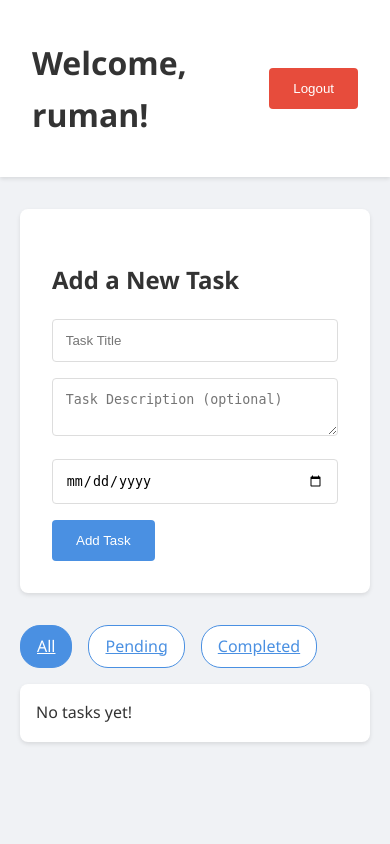
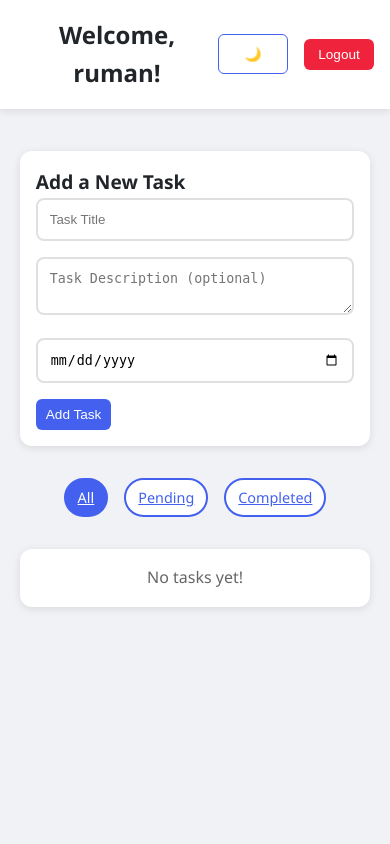
Before and after one commit to Ruman03/Django-Todo-Project, a Django app: page /todo/ in a window 390 px wide. Run offline with Django 5.2, Linux system fonts and the light colour scheme; a user stored in the database is signed in; data comes from the database, SQL or seed files in the repository; both versions use the stored data as it was after the commit.

Commit message:
Final Update

```diff
--- a/todo/static/todo/style.css
+++ b/todo/static/todo/style.css
@@ -1,67 +1,144 @@
 :root {
-    --primary-color: #4a90e2;
-    --secondary-color: #f5f5f5;
+    --primary-color: #4361ee;
+    --secondary-color: #3f37c9;
     --text-color: #333;
-    --danger-color: #e74c3c;
+    --danger-color: #ef233c;
     --success-color: #2ecc71;
+    --light-color: #f8f9fa;
+    --dark-color: #212529;
+    --shadow: 0 2px 8px rgba(0, 0, 0, 0.1);
+    --transition: all 0.3s ease;
+}
+
+* {
+    margin: 0;
+    padding: 0;
+    box-sizing: border-box;
 }
 
 body {
     font-family: 'Segoe UI', Arial, sans-serif;
     line-height: 1.6;
-    margin: 0;
-    padding: 0;
     background-color: #f0f2f5;
-    color: var(--text-color);
+    color: var(--dark-color);
+    min-height: 100vh;
 }
 
 .container {
-    max-width: 800px;
-    margin: 2rem auto;
-    padding: 0 20px;
+    width: 90%;
+    max-width: 1200px;
+    margin: 0 auto;
+    padding: 20px;
 }
 
 .header {
-    background-color: white;
-    padding: 1rem 2rem;
-    box-shadow: 0 2px 4px rgba(0,0,0,0.1);
+    background: white;
+    padding: 1rem;
+    box-shadow: var(--shadow);
+    position: sticky;
+    top: 0;
+    z-index: 1000;
     margin-bottom: 2rem;
     display: flex;
     justify-content: space-between;
     align-items: center;
 }
 
+.header-right {
+    display: flex;
+    gap: 1rem;
+    align-items: center;
+}
+
 .task-form {
     background: white;
     padding: 2rem;
-    border-radius: 8px;
-    box-shadow: 0 2px 4px rgba(0,0,0,0.1);
+    border-radius: 12px;
+    box-shadow: var(--shadow);
     margin-bottom: 2rem;
+    transition: var(--transition);
+}
+
+.task-form:hover {
+    transform: translateY(-2px);
 }
 
 .task-list {
+    display: grid;
+    grid-template-columns: repeat(auto-fill, minmax(300px, 1fr));
+    gap: 1.5rem;
+    padding: 0;
     list-style: none;
-    padding: 0;
+    width: 100%;
+}
+
+.task-list.single-task {
+    grid-template-columns: minmax(300px, 600px);
+    justify-content: center;
 }
 
 .task-item {
     background: white;
-    padding: 1rem;
-    margin-bottom: 1rem;
-    border-radius: 8px;
-    box-shadow: 0 2px 4px rgba(0,0,0,0.1);
+    padding: 1.5rem;
+    border-radius: 12px;
+    box-shadow: var(--shadow);
+    transition: var(--transition);
+    animation: fadeIn 0.3s ease-out;
+    height: 100%;
     display: flex;
-    justify-content: space-between;
-    align-items: center;
+    flex-direction: column;
+}
+
+.task-item-content {
+    display: flex;
+    flex-direction: column;
+    gap: 1rem;
+    height: 100%;
 }
 
 .task-content {
     flex-grow: 1;
+    display: flex;
+    flex-direction: column;
+    gap: 0.5rem;
+}
+
+.task-title {
+    font-size: 1.1rem;
+    color: var(--dark-color);
+    margin-bottom: 0.5rem;
+    font-weight: 600;
+}
+
+.task-description {
+    color: #666;
+    margin-bottom: 0.5rem;
+    line-height: 1.4;
+}
+
+.task-due-date {
+    display: block;
+    color: #888;
+    font-size: 0.85rem;
+    margin-top: 0.5rem;
 }
 
 .task-actions {
     display: flex;
-    gap: 0.5rem;
+    gap: 0.5rem;  /* Reduced gap */
+    flex-wrap: nowrap;  /* Prevent wrapping */
+    justify-content: center;
+    margin-top: auto;
+    padding-top: 1rem;
+    border-top: 1px solid #eee;
+    width: 100%;
+}
+
+.task-item-empty {
+    text-align: center;
+    color: #666;
+    padding: 2rem;
+    grid-column: 1 / -1;
 }
 
 input[type="text"],
@@ -69,65 +146,86 @@ input[type="password"],
 input[type="date"],
 textarea {
     width: 100%;
-    padding: 0.8rem;
+    padding: 12px;
     margin-bottom: 1rem;
-    border: 1px solid #ddd;
-    border-radius: 4px;
-    box-sizing: border-box;
+    border: 2px solid #e0e0e0;
+    border-radius: 8px;
+    transition: var(--transition);
+}
+
+input:focus,
+textarea:focus {
+    outline: none;
+    border-color: var(--primary-color);
+    box-shadow: 0 0 0 3px rgba(67, 97, 238, 0.1);
 }
 
 .btn {
-    padding: 0.8rem 1.5rem;
+    padding: 8px 12px;  /* Reduced padding */
     border: none;
-    border-radius: 4px;
+    border-radius: 6px;
     cursor: pointer;
     font-weight: 500;
-    transition: opacity 0.2s;
+    transition: var(--transition);
+    text-decoration: none;
+    display: inline-block;
+    font-size: 0.9rem;
+    text-align: center;
+    min-width: 80px;   /* Reduced minimum width */
+    max-width: 120px;  /* Reduced maximum width */
+    white-space: nowrap;  /* Prevent text wrapping */
 }
 
 .btn:hover {
-    opacity: 0.9;
+    transform: translateY(-2px);
+    box-shadow: var(--shadow);
 }
 
-.btn-primary {
-    background-color: var(--primary-color);
-    color: white;
-}
+.btn-primary { background: var(--primary-color); color: white; }
+.btn-danger { background: var(--danger-color); color: white; }
+.btn-success { background: var(--success-color); color: white; }
 
-.btn-danger {
-    background-color: var(--danger-color);
-    color: white;
-}
-
-.btn-success {
-    background-color: var(--success-color);
-    color: white;
+.btn-theme {
+    background: transparent;
+    border: 1px solid var(--primary-color);
+    font-size: 1.2rem;
+    padding: 8px 12px;
+    min-width: auto;
+    width: 40px;
+    height: 40px;
+    display: flex;
+    align-items: center;
+    justify-content: center;
 }
 
 .filters {
-    margin-bottom: 1rem;
     display: flex;
     gap: 1rem;
+    margin-bottom: 2rem;
+    flex-wrap: wrap;
 }
 
 .filter-btn {
-    padding: 0.5rem 1rem;
-    border: 1px solid var(--primary-color);
+    padding: 8px 16px;
+    border: 2px solid var(--primary-color);
     border-radius: 20px;
     color: var(--primary-color);
     background: white;
     cursor: pointer;
+    transition: var(--transition);
 }
 
+.filter-btn:hover,
 .filter-btn.active {
     background: var(--primary-color);
     color: white;
 }
 
 .badge {
-    padding: 0.3rem 0.6rem;
+    padding: 6px 12px;
     border-radius: 20px;
-    font-size: 0.8rem;
+    font-size: 0.85rem;
+    font-weight: 500;
 }
 
 .badge-pending {
@@ -136,8 +234,8 @@ textarea {
 }
 
 .badge-completed {
-    background: #a8e6cf;
-    color: #27ae60;
+    background: #d1fae5;
+    color: #065f46;
 }
 
 .auth-links {
@@ -148,3 +246,125 @@ textarea {
 .auth-links a {
     text-decoration: none;
 }
+
+/* Responsive Design */
+@media (max-width: 768px) {
+    .container {
+        width: 95%;
+        padding: 10px;
+    }
+
+    .header {
+        padding: 1rem;
+        text-align: center;
+    }
+
+    .task-form {
+        padding: 1.5rem;
+    }
+
+    .filters {
+        justify-content: center;
+    }
+
+    .task-actions {
+        gap: 0.35rem;  /* Even smaller gap on mobile */
+        padding: 0.75rem 0.5rem 0;
+    }
+
+    .btn {
+        padding: 8px 10px;  /* Smaller padding on mobile */
+        min-width: 70px;    /* Smaller min-width on mobile */
+        font-size: 0.85rem; /* Smaller font on mobile */
+    }
+
+    .task-item-content {
+        gap: 0.75rem;
+    }
+
+    .task-actions {
+        justify-content: center;
+        padding-top: 0.75rem;
+    }
+
+    .task-title {
+        text-align: center;
+    }
+
+    .task-description {
+        text-align: center;
+    }
+
+    .task-due-date {
+        text-align: center;
+    }
+
+    .task-list.single-task {
+        grid-template-columns: 1fr;
+        max-width: 100%;
+    }
+}
+
+@media (max-width: 480px) {
+    h1 { font-size: 1.5rem; }
+    h2 { font-size: 1.2rem; }
+
+    .task-form {
+        padding: 1rem;
+    }
+
+    .task-item {
+        padding: 1rem;
+    }
+
+    .filter-btn {
+        padding: 6px 12px;
+        font-size: 0.9rem;
+    }
+}
+
+/* Animations */
+@keyframes fadeIn {
+    from { opacity: 0; transform: translateY(20px); }
+    to { opacity: 1; transform: translateY(0); }
+}
+
+/* Dark mode support */
+.dark-theme {
+    background-color: #1a1a1a;
+    color: #fff;
+}
+
+.dark-theme .header,
+.dark-theme .task-form,
+.dark-theme .task-item {
+    background-color: #2d2d2d;
+}
+
+.dark-theme input,
+.dark-theme textarea {
+    background-color: #333;
+    color: #fff;
+    border-color: #444;
+}
+
+.dark-theme .task-title {
+    color: #fff;
+}
+
+.dark-theme .task-description {
+    color: #aaa;
+}
+
+.dark-theme .task-due-date {
+    color: #888;
+}
+
+.dark-theme .task-actions {
+    border-top-color: #444;
+}
+
+.dark-theme .btn-theme {
+    border-color: #fff;
+    color: #fff;
+}
--- a/todo/templates/todo/index.html
+++ b/todo/templates/todo/index.html
@@ -5,14 +5,42 @@
     {% load static %}
     <link rel="stylesheet" href="{% static 'todo/style.css' %}">
     <link href="https://fonts.googleapis.com/css2?family=Material+Symbols+Outlined" rel="stylesheet">
+    <script>
+        function toggleTheme() {
+            document.body.classList.toggle('dark-theme');
+            const isDark = document.body.classList.contains('dark-theme');
+            localStorage.setItem('theme', isDark ? 'dark' : 'light');
+            updateThemeButton();
+        }
+
+        function updateThemeButton() {
+            const btn = document.getElementById('theme-toggle');
+            const isDark = document.body.classList.contains('dark-theme');
+            btn.innerHTML = isDark ? '☀️' : '🌙';
+        }
+
+        // Set initial theme
+        document.addEventListener('DOMContentLoaded', () => {
+            const savedTheme = localStorage.getItem('theme') || 'light';
+            if (savedTheme === 'dark') {
+                document.body.classList.add('dark-theme');
+            }
+            updateThemeButton();
+        });
+    </script>
 </head>
 <body>
     <div class="header">
+        <div class="header-left">
             <h1>Welcome, {{ user.username }}!</h1>
+        </div>
+        <div class="header-right">
+            <button onclick="toggleTheme()" id="theme-toggle" class="btn btn-theme">🌙</button>
             <form method="post" action="{% url 'todo:logout' %}" style="display: inline;">
                 {% csrf_token %}
                 <button type="submit" class="btn btn-danger">Logout</button>
             </form>
+        </div>
     </div>
 
     <div class="container">
@@ -33,13 +61,18 @@
             <a href="?filter=completed" class="filter-btn {% if filter_type == 'completed' %}active{% endif %}">Completed</a>
         </div>
 
-        <ul class="task-list">
+        <ul class="task-list {% if tasks|length == 1 %}single-task{% endif %}">
             {% for task in tasks %}
                 <li class="task-item">
+                    <div class="task-item-content">
                         <div class="task-content">
-                        <strong>{{ task.title }}</strong>
-                        {% if task.description %}<p>{{ task.description }}</p>{% endif %}
-                        {% if task.due_date %}<small>Due: {{ task.due_date }}</small>{% endif %}
+                            <h3 class="task-title">{{ task.title }}</h3>
+                            {% if task.description %}
+                                <p class="task-description">{{ task.description }}</p>
+                            {% endif %}
+                            {% if task.due_date %}
+                                <small class="task-due-date">Due: {{ task.due_date }}</small>
+                            {% endif %}
                         </div>
                         <div class="task-actions">
                             {% if task.completed %}
@@ -50,9 +83,10 @@
                             <a href="{% url 'todo:edit_task' task.id %}" class="btn btn-primary">Edit</a>
                             <a href="{% url 'todo:delete_task' task.id %}" class="btn btn-danger">Delete</a>
                         </div>
+                    </div>
                 </li>
             {% empty %}
-                <li class="task-item">No tasks yet!</li>
+                <li class="task-item task-item-empty">No tasks yet!</li>
             {% endfor %}
         </ul>
     </div>
```
Also changed, not shown: db.sqlite3. Lines whose indentation alone changed are shown as unchanged.
